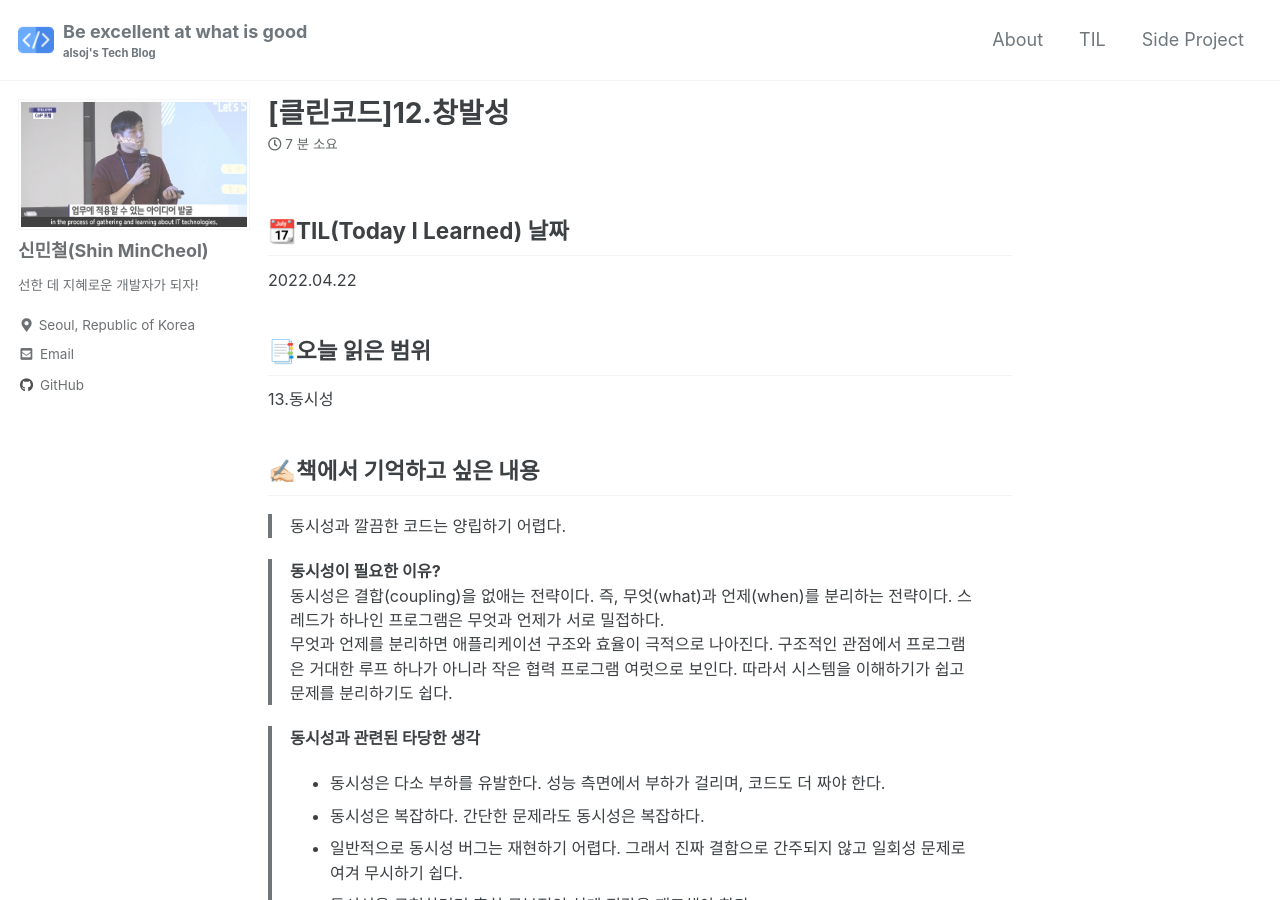
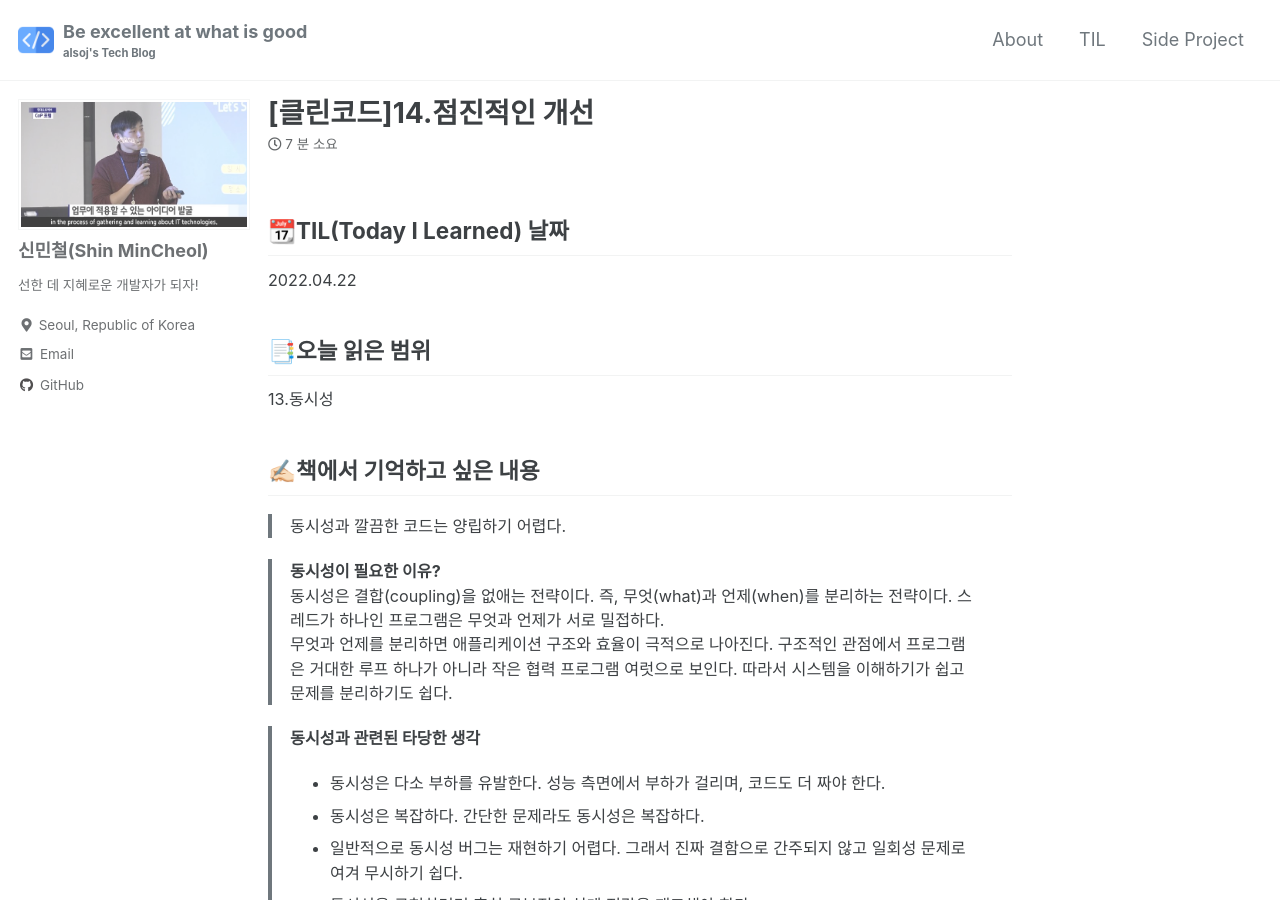
Before and after one commit to alsoj/alsoj.github.io, a Jekyll site: the page built from _posts/til/clean code/2022-04-26-[클린코드]14.점진적인 개선.md, in a window 1280 px wide and 900 px high. Built offline with Jekyll 4.4.1, drawn with Linux system fonts in a browser that asks for light colours; cached includes are drawn as plain includes; comment, search, counter and statistics services are not loaded; some of the changed text lies outside the part shown.

Commit message:
add TIL clean code

```diff
--- a/_posts/til/clean code/2022-04-22-[클린코드]13.동시성.md
+++ b/_posts/til/clean code/2022-04-26-[클린코드]14.점진적인 개선.md
@@ -1,5 +1,5 @@
 ---
-title: "[클린코드]12.창발성"
+title: "[클린코드]14.점진적인 개선"
 categories:
   - TIL
 tags:
```
